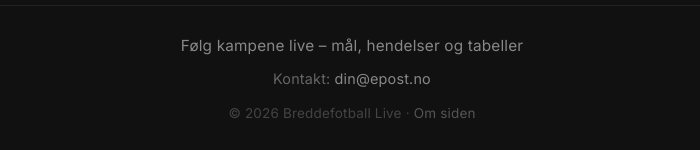
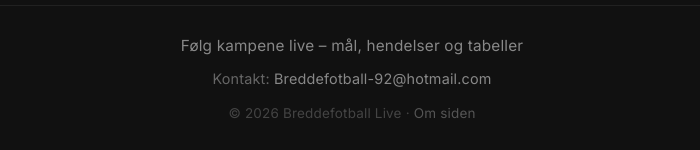
Before and after one commit to klpaulse/Sem, a React (Vite) app in the folder my-react-app/: page /om in a window 1280 px wide. Shown: the part 755-905 px from the top of the page, without its empty margins (288-988 px from the left). Built offline with nearby package versions, Linux system fonts and the light colour scheme; no server answers; the database is empty.

Commit message:
lagt til riktig e-post

```diff
--- a/my-react-app/src/components/shared/Footer.jsx
+++ b/my-react-app/src/components/shared/Footer.jsx
@@ -13,7 +13,7 @@ export default function Footer() {
       <PushSubscribe />
       <p className="site-footer__tagline">Følg kampene live – mål, hendelser og tabeller</p>
       <p className="site-footer__contact">
-        Kontakt: <a href="mailto:din@epost.no">din@epost.no</a>
+        Kontakt: <a href="mailto:Breddefotball-92@hotmail.com">Breddefotball-92@hotmail.com</a>
       </p>
       <p className="site-footer__copy">© {new Date().getFullYear()} Breddefotball Live · <Link to="/om" className="site-footer__link">Om siden</Link></p>
     </footer>
```
